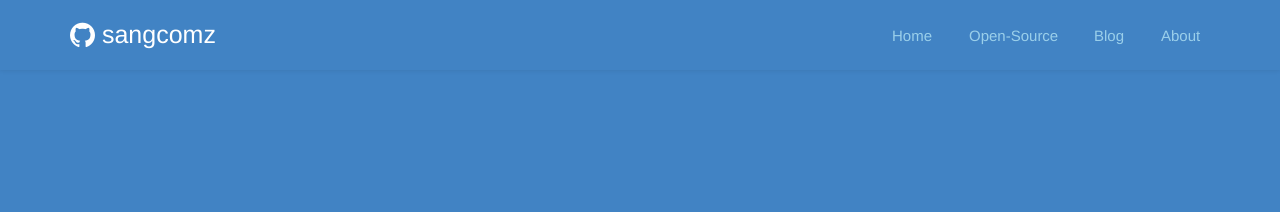
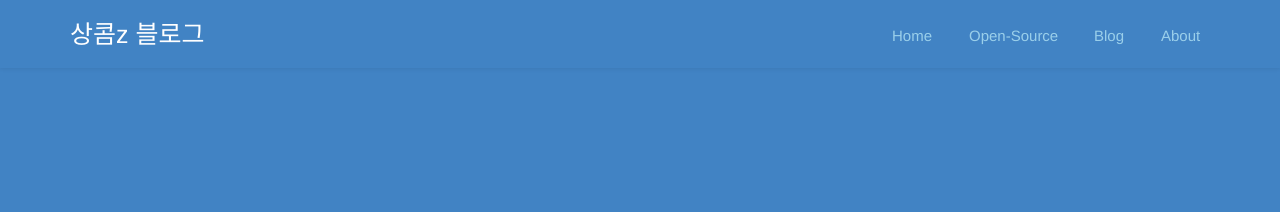
Before and after one commit to sangcomz/sangcomz.github.com, a Jekyll site: the page built from blog.md, in a window 1280 px wide. Shown: the top 212 px of the page. Built offline with Jekyll 4.4.1, drawn with Linux system fonts in a browser that asks for light colours; a script that is not in the unit is left out.

Commit message:
no message

```diff
--- a/_includes/header.html
+++ b/_includes/header.html
@@ -1,7 +1,8 @@
 <header class="site-header">
     <div class="container">
       <a id="site-header-brand" href="/" title="{{ site.name }}">
-          <span class="octicon octicon-mark-github"></span> {{ site.name }}
+          <!-- <span class="octicon octicon-mark-github"></span> {{ site.name }} -->
+          상콤z 블로그
       </a>
         <nav class="site-header-nav" role="navigation">
             {% for nav in site.navs %}
```
